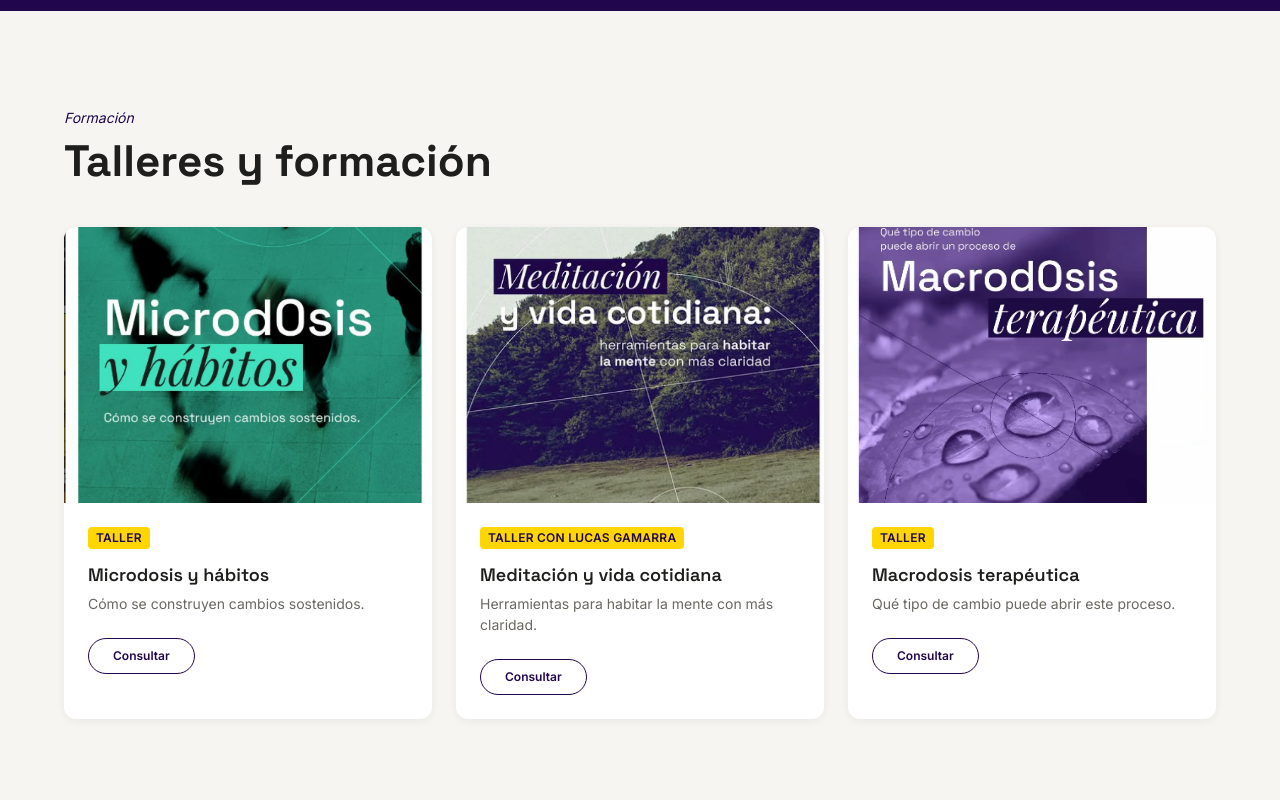
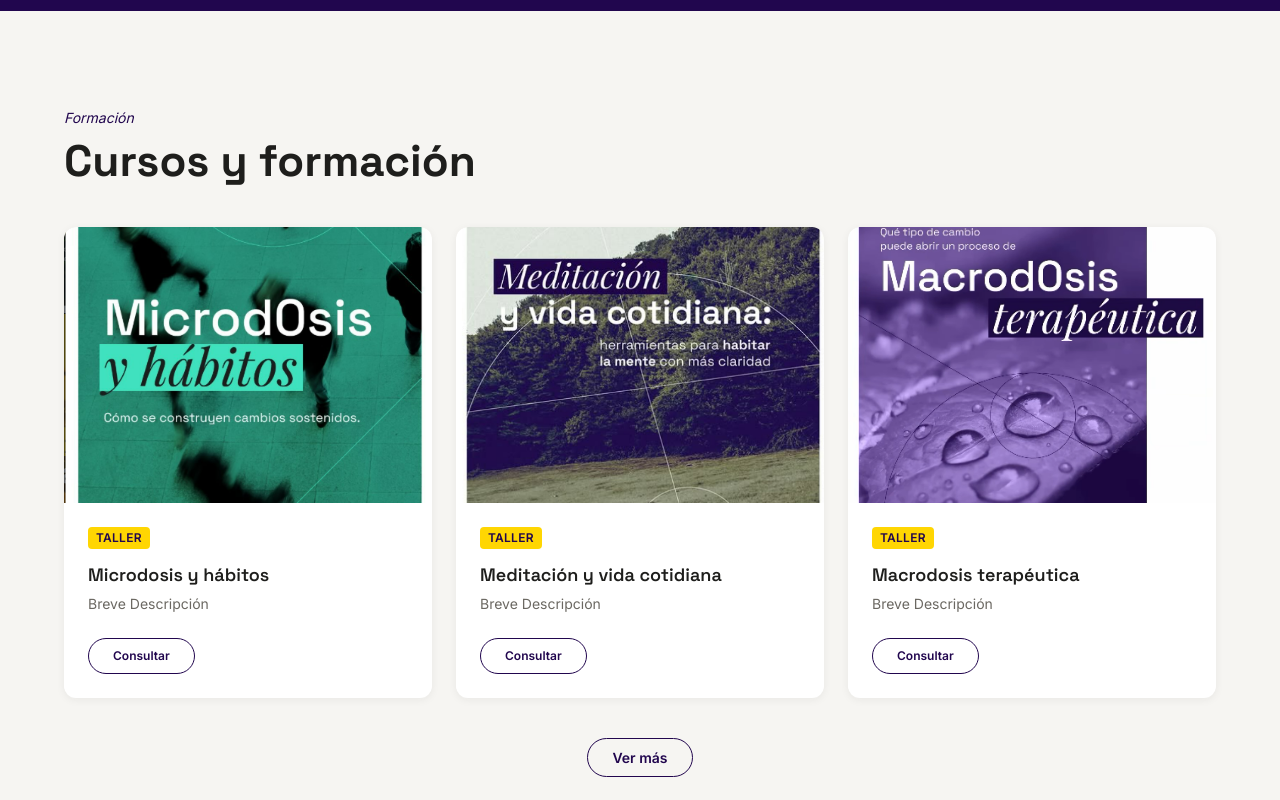
Before and after one commit to matiasbiasioli/espi-web, a React (Vite) app: page / in a window 1280 px wide. Shown: the part 2360-3160 px from the top of the page. Built offline with nearby package versions, Linux system fonts and the light colour scheme; a web font is replaced by a local one.

Commit message:
home changes

```diff
--- a/src/App.jsx
+++ b/src/App.jsx
@@ -7,6 +7,7 @@ import Services from "./pages/Services";
 import Team from "./pages/Team";
 import Resources from "./pages/Resources";
 import Contact from "./pages/Contact";
+import Workshops from "./pages/Workshops";
 
 function App() {
   return (
@@ -20,6 +21,7 @@ function App() {
           <Route path="/equipo" element={<Team />} />
           <Route path="/recursos" element={<Resources />} />
           <Route path="/contacto" element={<Contact />} />
+          <Route path="/talleres" element={<Workshops />} />
         </Routes>
       </main>
       <Footer />
--- a/src/components/sections/Courses.css
+++ b/src/components/sections/Courses.css
@@ -24,6 +24,12 @@
   gap: var(--space-md);
 }
 
+.courses__footer {
+  display: flex;
+  justify-content: center;
+  margin-top: var(--space-lg);
+}
+
 @media (max-width: 900px) {
   .courses__grid {
     grid-template-columns: repeat(2, 1fr);
--- a/src/components/sections/Courses.jsx
+++ b/src/components/sections/Courses.jsx
@@ -1,5 +1,6 @@
 import courses from "../../data/courses.json";
 import CourseCard from "../ui/CourseCard";
+import Button from "../ui/Button";
 import "./Courses.css";
 
 function Courses() {
@@ -7,12 +8,18 @@ function Courses() {
     <section className="courses">
       <div className="container">
         <p className="courses__eyebrow">Formación</p>
-        <h2 className="courses__title">Talleres y formación</h2>
+        <h2 className="courses__title">Cursos y formación</h2>
 
         <div className="courses__grid">
           {courses.map((course) => (
             <CourseCard key={course.id} {...course} />
           ))}
+        </div>
+
+        <div className="courses__footer">
+          <Button to="/talleres" variant="outline" size="lg">
+            Ver más
+          </Button>
         </div>
       </div>
     </section>
--- a/src/components/ui/Button.css
+++ b/src/components/ui/Button.css
@@ -16,6 +16,10 @@
 
 .btn--primary:hover {
   background-color: var(--color-white);
+}
+.btn--outline.btn--lg {
+  padding: var(--space-xs) var(--space-md);
+  font-size: var(--text-sm);
 }
 
 .btn--ghost {
--- a/src/components/ui/Button.jsx
+++ b/src/components/ui/Button.jsx
@@ -1,8 +1,8 @@
 import { Link } from "react-router-dom";
 import "./Button.css";
 
-function Button({ to, href, variant = "primary", children, ...props }) {
-  const className = `btn btn--${variant}`;
+function Button({ to, href, variant = "primary", size = "md", children, ...props }) {
+  const className = `btn btn--${variant} btn--${size}`;
 
   if (to) {
     return (
--- a/src/data/courses.json
+++ b/src/data/courses.json
@@ -3,21 +3,21 @@
     "id": "microdosis-habitos",
     "title": "Microdosis y hábitos",
     "tag": "Taller",
-    "description": "Cómo se construyen cambios sostenidos.",
+    "description": "Breve Descripción",
     "image": "curso-microdosis.png"
   },
   {
     "id": "meditacion-vida-cotidiana",
     "title": "Meditación y vida cotidiana",
-    "tag": "Taller con Lucas Gamarra",
-    "description": "Herramientas para habitar la mente con más claridad.",
+    "tag": "Taller",
+    "description": "Breve Descripción",
     "image": "curso-meditacion.png"
   },
   {
     "id": "macrodosis-terapeutica",
     "title": "Macrodosis terapéutica",
     "tag": "Taller",
-    "description": "Qué tipo de cambio puede abrir este proceso.",
+    "description": "Breve Descripción",
     "image": "curso-macrodosis.png"
   }
 ]
--- /dev/null
+++ b/src/pages/Workshops.jsx
@@ -0,0 +1,10 @@
+function Workshops() {
+  return (
+    <section className="container" style={{ padding: "var(--space-2xl) 0" }}>
+      <h1>Talleres</h1>
+      <p>Página en construcción</p>
+    </section>
+  );
+}
+
+export default Workshops;
```
